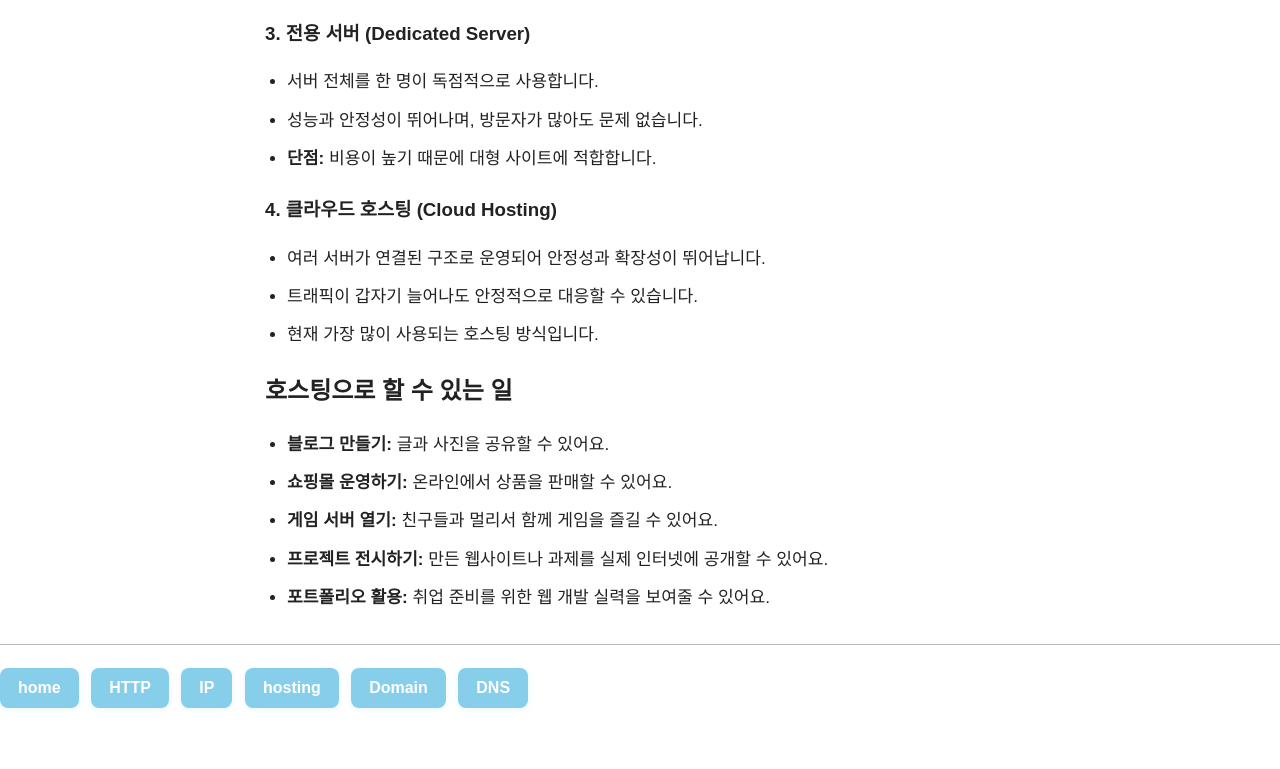
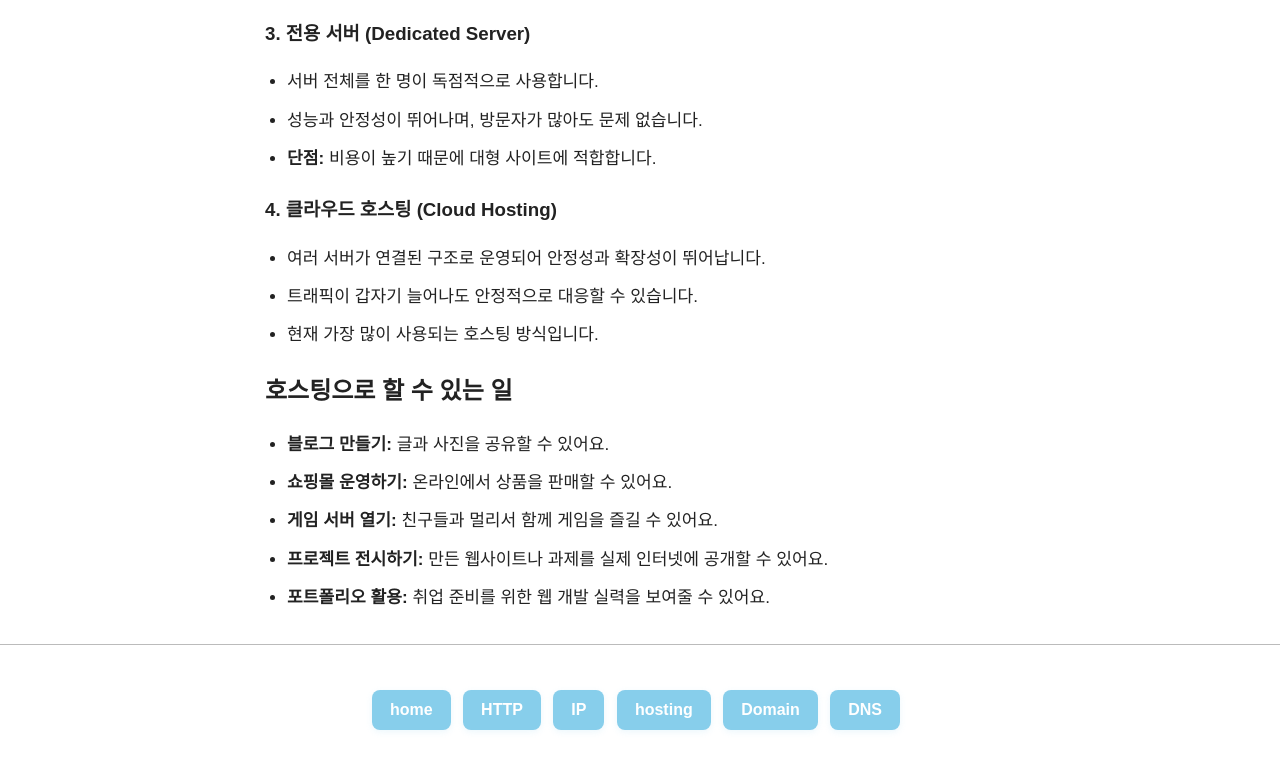
Before and after one commit to luka0116kjh/VC, a plain HTML site: page hosting.html in a window 1280 px wide. Shown: the part 990-1759 px from the top of the page. Before the commit the page ends 1703 px from the top, so only its background shows below. Drawn offline with Linux system fonts and the light colour scheme.

Commit message:
Update hosting.html

```diff
--- a/hosting.html
+++ b/hosting.html
@@ -1,22 +1,17 @@
 <!DOCTYPE html>
 <html lang="ko">
-
 <head>
     <meta charset="UTF-8">
     <title>웹 호스팅이란?</title>
     <link rel="stylesheet" href="hosting.css">
 </head>
-
 <body>
-
     <header>
         <h1>웹 호스팅이란?</h1>
         <p>웹 호스팅은 인터넷 상에 웹사이트나 앱을 올려 둘 수 있는 공간, 즉 서버를 임대하는 서비스입니다. <br>
         내가 만든 웹사이트를 전 세계 어디서든 접속할 수 있도록 24시간 안정적인 전기와 네트워크가 제공되는 서버에 저장하는 것이죠.</p>
     </header>
-
     <main>
-
         <section id="intro">
             <h2>호스팅이란?</h2>
             <p>
@@ -24,7 +19,6 @@
                 쉽게 말해, 내가 만든 웹사이트를 전 세계 사람들이 볼 수 있도록 <strong>전시할 장소</strong>를 임대하는 거예요.
             </p>
         </section>
-
         <section id="why">
             <h2>호스팅이 필요한 이유</h2>
             <ul>
@@ -34,10 +28,8 @@
                 <li>이 서버 공간을 <strong>돈을 내고 빌리는 것</strong>이 바로 ‘호스팅’입니다.</li>
             </ul>
         </section>
-
         <section id="types">
             <h2>호스팅의 종류</h2>
-
             <article>
                 <h3>1. 공유 호스팅 (Shared Hosting)</h3>
                 <ul>
@@ -46,7 +38,6 @@
                     <li><strong>단점:</strong> 자원이 한정되어 있고, 다른 사용자 영향에 민감합니다.</li>
                 </ul>
             </article>
-
             <article>
                 <h3>2. VPS (가상 사설 서버)</h3>
                 <ul>
@@ -54,7 +45,6 @@
                     <li>설정이나 커스터마이징이 자유로워 개발자나 중급 사용자에게 적합합니다.</li>
                 </ul>
             </article>
-
             <article>
                 <h3>3. 전용 서버 (Dedicated Server)</h3>
                 <ul>
@@ -63,7 +53,6 @@
                     <li><strong>단점:</strong> 비용이 높기 때문에 대형 사이트에 적합합니다.</li>
                 </ul>
             </article>
-
             <article>
                 <h3>4. 클라우드 호스팅 (Cloud Hosting)</h3>
                 <ul>
@@ -72,9 +61,7 @@
                     <li>현재 가장 많이 사용되는 호스팅 방식입니다.</li>
                 </ul>
             </article>
-
         </section>
-
         <section id="uses">
             <h2>호스팅으로 할 수 있는 일</h2>
             <ul>
@@ -85,17 +72,15 @@
                 <li><strong>포트폴리오 활용:</strong> 취업 준비를 위한 웹 개발 실력을 보여줄 수 있어요.</li>
             </ul>
         </section>
-
     </main>
     <hr />
+    <nav class="button-wrapper">
         <button class="nav home"><a href="index.html">home</a></button>
         <button class="nav http"><a href="http.html">HTTP</a></button>
         <button class="nav ip"><a href="ip.html">IP</a></button>
         <button class="nav hosting"><a href="hosting.html">hosting</a></button>
-    <button class="nav Domain"><a href="domain.html">Domain</a></button>
+        <button class="nav domain"><a href="domain.html">Domain</a></button>
         <button class="nav dns"><a href="DNS.html">DNS</a></button>
-
+    </nav>
 </body>
-
-
 </html>
```
Lines whose indentation alone changed are shown as unchanged.
